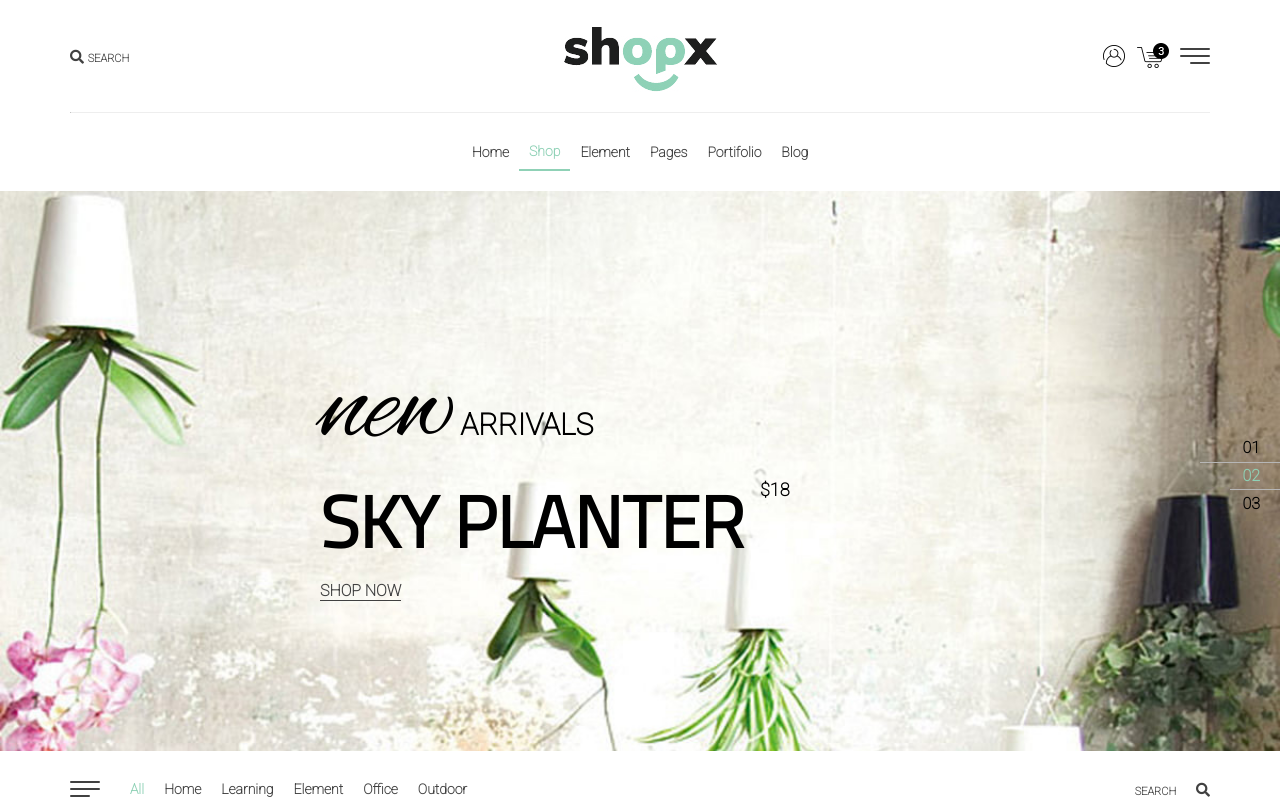
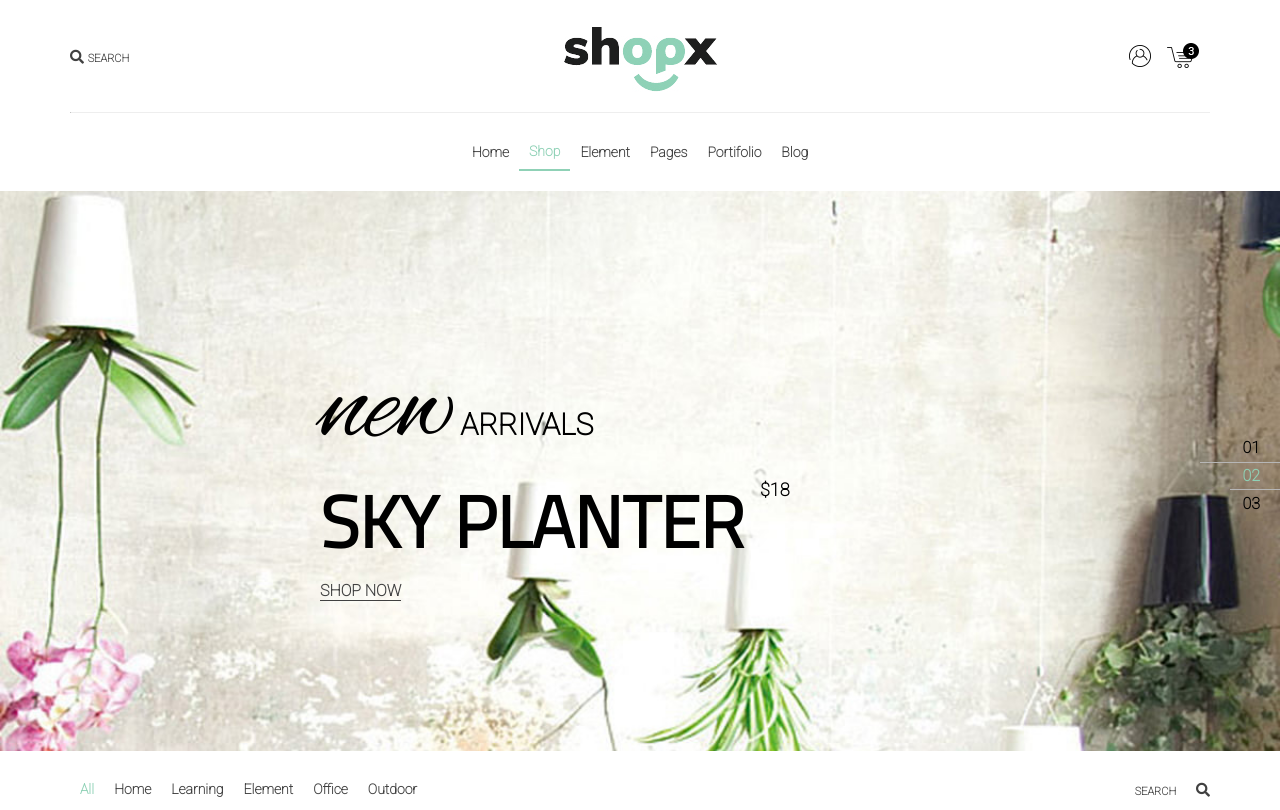
Before and after one commit to Khaled-Abdelbaset/Shop-X-Design, a plain HTML site: page index.html in a window 1280 px wide. Shown: the top 810 px of the page. Drawn offline with nearby package versions, Linux system fonts and the light colour scheme; files that its build step writes are made by us from their sources.

Commit message:
Update style.scss

```diff
--- a/css/style.scss
+++ b/css/style.scss
@@ -33,11 +33,15 @@ header {
     }
     .icons {
       justify-self: end;
-      display: flex;
-      align-items: center;
-      .icon {
-        @extend %icon;
-        justify-content: flex-end;
+      a {
+        padding-left: 10px;
+        color: $secColor;
+        i {
+          font-size: 22px;
+        }
+        &:hover {
+          color: $mainColor;
+        }
       }
     }
     hr {
@@ -182,8 +186,9 @@ nav.sec {
       align-items: center;
       .main {
         @extend %flex-centering;
-        .icon {
-          @extend %icon;
+        i {
+          color: $secColor;
+          font-size: 20px;
           margin-right: $mainMargin;
         }
         ul {
@@ -256,7 +261,7 @@ nav.sec {
     grid-template-columns: repeat(auto-fill, minmax(300px, 1fr));
     gap: 25px 25px;
     .item {
-      background-image: linear-gradient(to top left, #f4f8f4d3 50%, #f1efe6 100%);
+      background-color: #f5f5f591;
       > div {
         margin-bottom: $mainMargin;
         font-weight: bold;
@@ -316,18 +321,19 @@ nav.sec {
       .cart {
         @extend %flex-centering;
         font-size: 18px;
-        img {
+        i {
+          padding-right: $mainPadding;
           &:nth-child(2) {
             display: none;
           }
         }
       }
       &:hover {
-        border: 1px solid $mainColor;
+        outline: 1px solid $mainColor;
         .cart {
           color: $mainColor;
-          cursor: pointer;
-          img {
+          i {
+            cursor: pointer;
             &:nth-child(1) {
               display: none;
             }
@@ -342,7 +348,7 @@ nav.sec {
 }
 .features {
   display: grid;
-  grid-template-columns: repeat(auto-fill, minmax(600px, 1fr));
+  grid-template-columns: repeat(auto-fill, minmax(620px, auto));
   align-items: center;
   line-height: 1.7;
   .price {
@@ -437,7 +443,7 @@ nav.sec {
       display: none;
     }
   }
-  @media (max-width: 1200px) {
+  @media (max-width: 1260px) {
     .price {
       margin-bottom: $secMargin;
     }
@@ -465,7 +471,7 @@ nav.sec {
 }
 .services {
   display: grid;
-  grid-template-columns: repeat(auto-fill, minmax(335px, 1fr));
+  grid-template-columns: repeat(auto-fill, minmax(400px, 1fr));
   margin-bottom: $secMargin;
   line-height: 1.7;
   .serv {
@@ -489,6 +495,9 @@ nav.sec {
         color: #767676;
       }
     }
+  }
+  @media (min-width: 1200px) {
+    grid-template-columns: repeat(4, minmax(250px, 1fr));
   }
 }
 .about {
@@ -606,23 +615,6 @@ footer {
   }
 }
 
-%icon {
-  width: 30px;
-  height: 16px;
-  display: flex;
-  flex-wrap: wrap;
-  align-content: space-between;
-  span {
-    border-radius: 5px;
-    height: 2px;
-    background-color: $secColor;
-    width: 30px;
-    &:last-child {
-      width: 20px;
-    }
-  }
-}
-
 %link {
   li {
     a {
```
